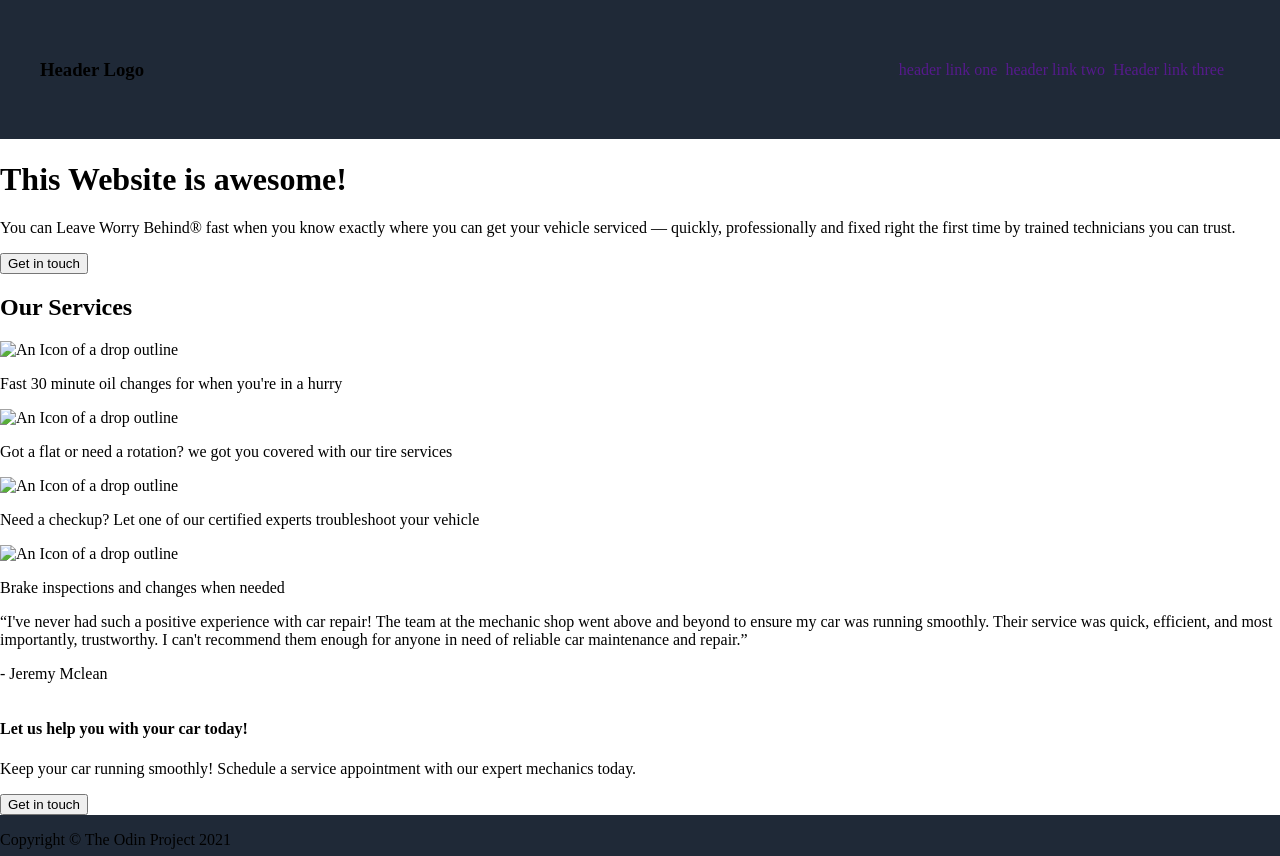
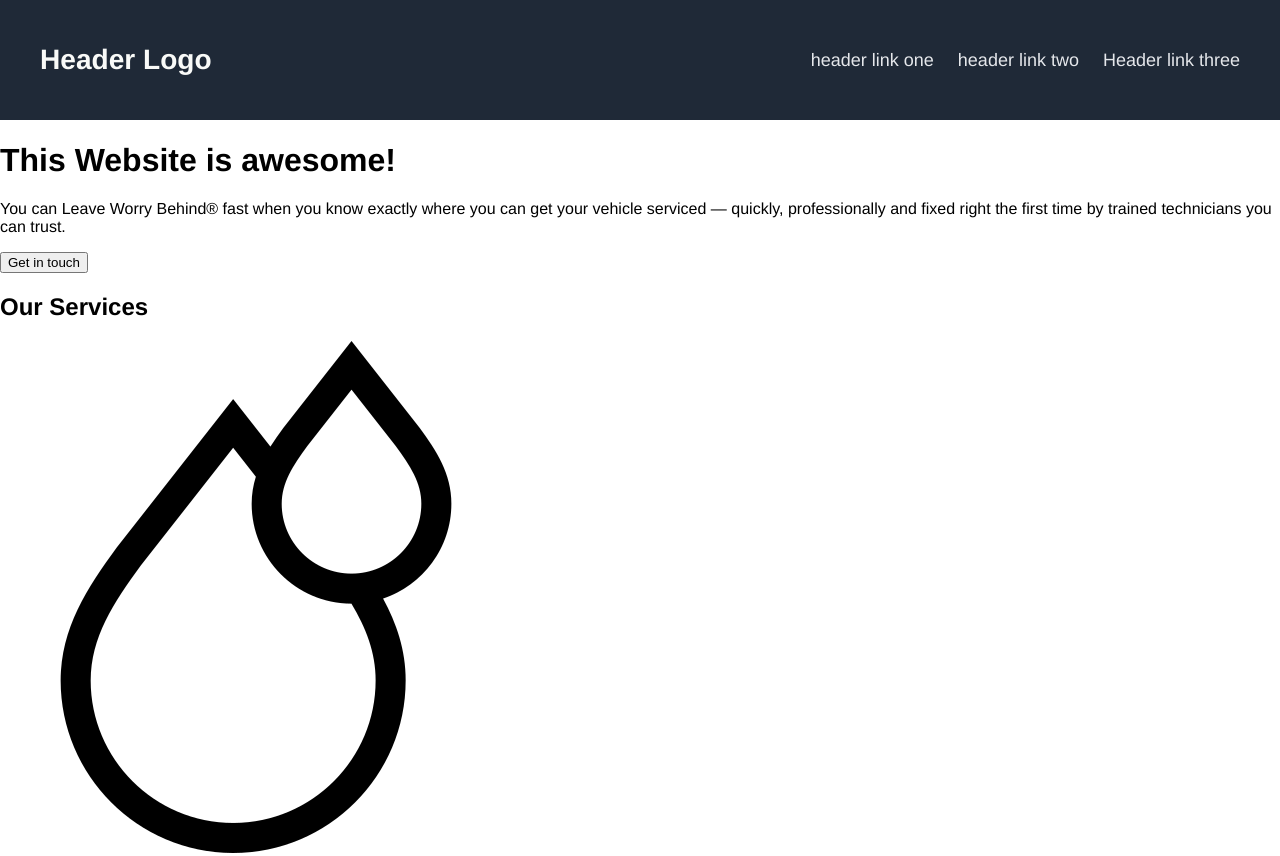
Before and after one commit to 604xolo/Odin_Project-Landing_Page, a plain HTML site: page index.html in a window 1280 px wide. Shown: the top 856 px of the page. Drawn offline with Linux system fonts and the light colour scheme.

Commit message:
Add header styling

```diff
--- a/index.html
+++ b/index.html
@@ -45,22 +45,22 @@
     <div class="images-with-text-container">
 
         <div class="image-with-text">
-            <img class="icons"src=".imgs/oil.png"alt="An Icon of a drop outline">
+            <img class="icons"src="./imgs/oil.png"alt="An Icon of a drop outline">
             <p>Fast 30 minute oil changes for when you're in a hurry</p>
         </div>
 
         <div class="image-with-text">
-            <img class="icons"src=".imgs/tires.png"alt="An Icon of a drop outline">
+            <img class="icons"src="./imgs/tires.png"alt="An Icon of a tire outline">
             <p>Got a flat or need a rotation? we got you covered with our tire services </p>
         </div>
 
         <div class="image-with-text">
-            <img class="icons"src=".imgs/Tune-up.png"alt="An Icon of a drop outline">
+            <img class="icons"src="./imgs/Tune-up.png"alt="An Icon of a wrench outline">
             <p>Need a checkup? Let one of our certified experts troubleshoot your vehicle</p>
         </div>
 
         <div class="image-with-text">
-            <img class="icons"src=".imgs/brake.png"alt="An Icon of a drop outline">
+            <img class="icons"src="./imgs/brake.png"alt="An Icon of a drape outline">
             <p>Brake inspections and changes when needed</p>
         </div>
 
--- a/stylesheet/main.css
+++ b/stylesheet/main.css
@@ -3,6 +3,7 @@ display: flex;
 flex-direction: column;
 padding: 0;
 margin: 0;
+font-family: Helvetica, sans-serif;
 }
 
 .header, .hero, .footer{
@@ -12,14 +13,24 @@ margin: 0;
 .header{
     display: flex;
     justify-content:space-between;
-    padding: 40px;
+    padding: 16px 40px 16px 40px;
     align-items: center;
     flex-grow: 1;
+}
+
+.logo{
+    font-size: 24px;
+    font-weight: bolder;
+    color: #f9faf8;
+    padding: none;
+
 }
 
 .nav-links, a{
     display: flex;
     text-decoration: none;
     list-style-type: none;
-    padding-right: 8px;
+    padding: 0px 0px 0px 24px;
+    color: #e5e7eb;
+    font-size: 18px;
 }
```
